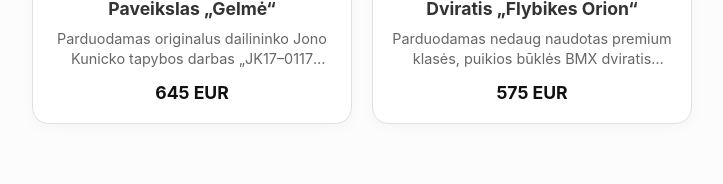
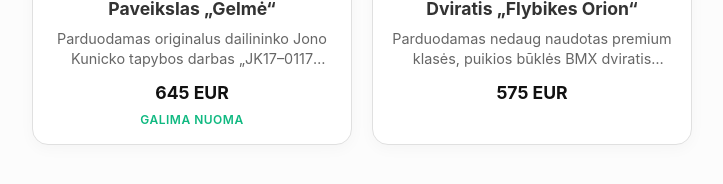
Before and after one commit to mruslys/ruslys.lt, a Jekyll site: the page built from parduodu/index.html, in a window 1280 px wide. Shown: the part 539-723 px from the top of the page, without its empty margins (108-831 px from the left). Built offline with Jekyll 4.4.1, drawn with Linux system fonts in a browser that asks for light colours.

Commit message:
Update shop.html

```diff
--- a/_layouts/shop.html
+++ b/_layouts/shop.html
@@ -143,6 +143,17 @@
             font-weight: 700;
             color: #111;
             margin: 0;
+            display: flex;
+            flex-direction: column;
+            gap: 2px;
+        }
+
+        .rent-badge {
+            font-size: 0.75rem;
+            font-weight: 600;
+            color: #10B981;
+            text-transform: uppercase;
+            letter-spacing: 0.5px;
         }
 
         /* Mobiliems ekranams (< 768px): nuotrauka kairėje, tekstas dešinėje */
@@ -192,6 +203,13 @@
                 grid-row: 3;
                 margin: 0;
                 font-size: 1rem;
+                flex-direction: row;
+                align-items: center;
+                gap: 8px;
+            }
+
+            .rent-badge {
+                font-size: 0.7rem;
             }
         }
     </style>
@@ -228,7 +246,12 @@
 
                             <h3>{{ product.title }}</h3>
                             <p class="product-description">{{ product.description }}</p>
-                            <p class="product-price">{{ product.amount }} {{ product.currency | default: "EUR" }}</p>
+                            <p class="product-price">
+                                <span>{{ product.amount }} {{ product.currency | default: "EUR" }}</span>
+                                {% if product.rent == true %}
+                                    <span class="rent-badge">GALIMA NUOMA</span>
+                                {% endif %}
+                            </p>
                         </a>
                     </div>
                 {% endif %}
```
